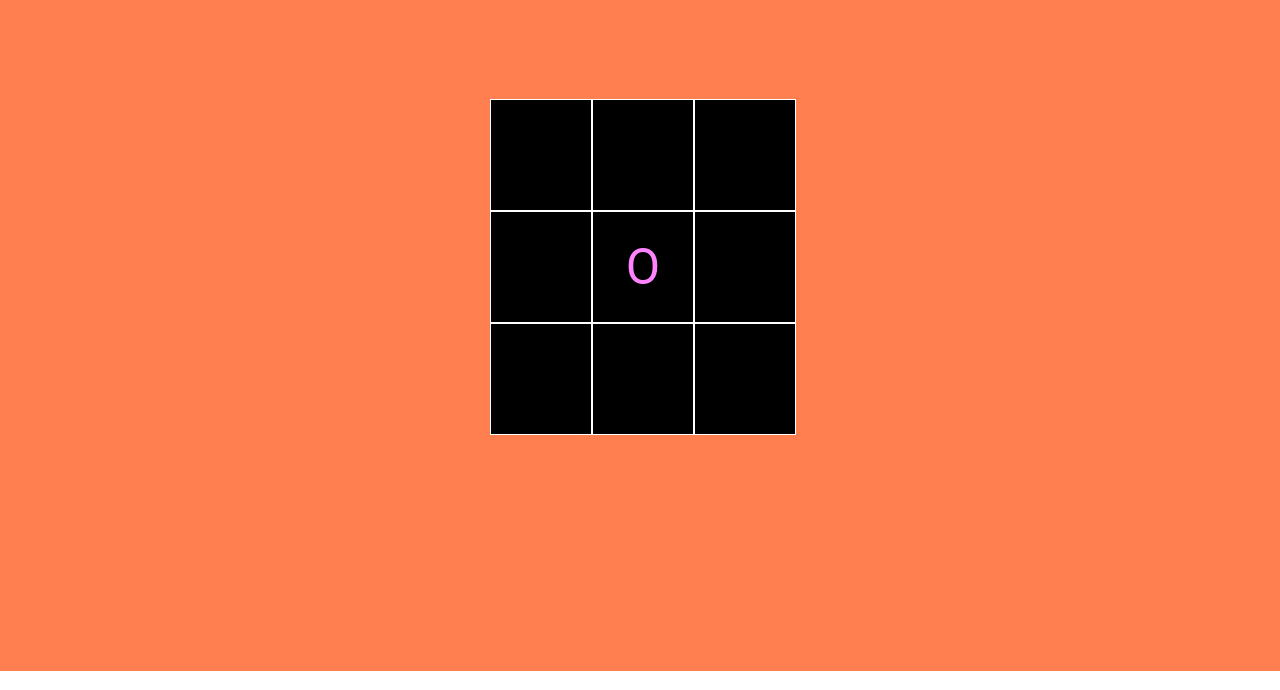
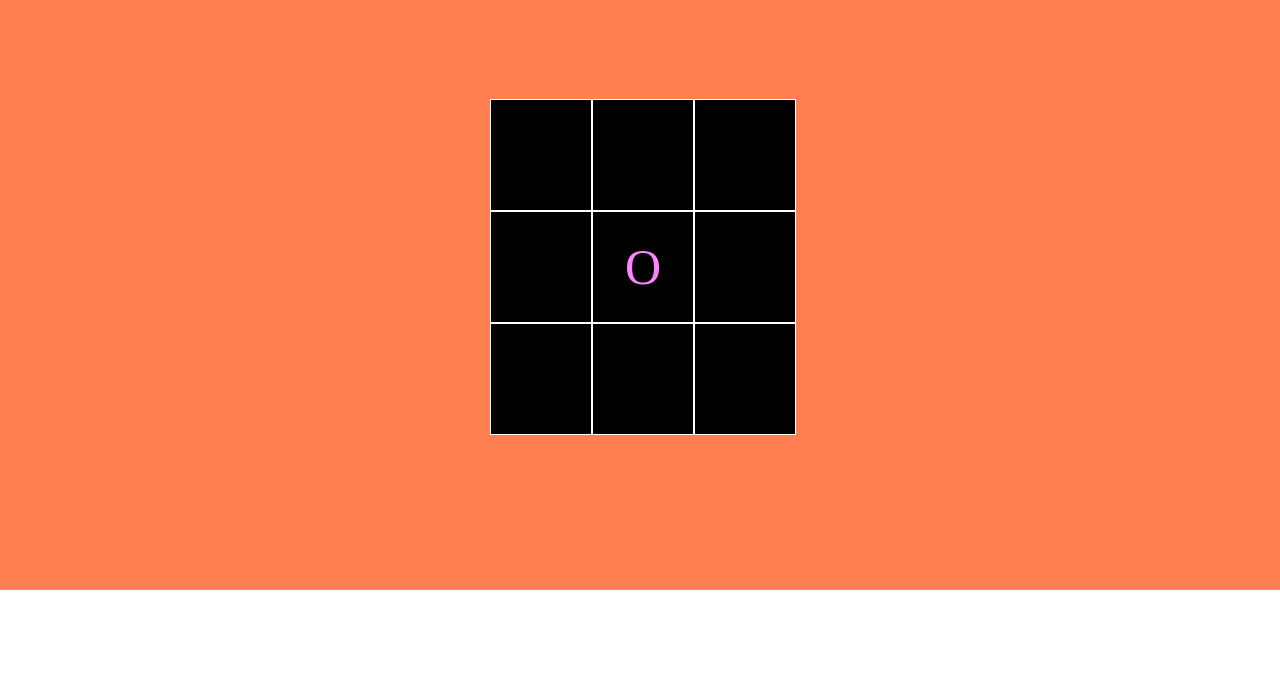
Before and after one commit to shailendra69/shailendra69.github.io, a plain HTML site: page tictac/index.html in a window 1280 px wide. Both pictures are taken after a click on the element 640 px from the left and 327 px from the top of the page. Shown: the part 110-800 px from the top of the page. Drawn offline with Linux system fonts and the light colour scheme.

Commit message:
modified file

```diff
--- a/tictac/script.js
+++ b/tictac/script.js
@@ -23,20 +23,20 @@ document.addEventListener("DOMContentLoaded", function () {
       currentPlayer = currentPlayer === "X" ? "O" : "X";
       event.target.innerHTML = currentPlayer;
     }
-    let writtenValue = event.target.innerHTML;
-    let writtenPosition = event.target.getAttribute("id");
-    fillingState[writtenPosition] = writtenValue;
+    let textValue = event.target.innerHTML;
+    let textPosition = event.target.getAttribute("id");
+    fillingState[textPosition] = textValue;
     Whowin();
   }
 
   function Whowin() {
-    let writtenClicked = writtenclicked();
-    if (writtenClicked > 4) {
-      console.log("writtenClicked" + writtenClicked);
+    let textClicked = textclicked();
+    if (textClicked > 4) {
+      console.log("textClicked" + textClicked);
       winner();
     }
   }
-  function writtenclicked() {
+  function textclicked() {
     let boxFilled = fillingState.filter((element) => {
       element.trim();
       return element != "";
--- a/tictac/style.css
+++ b/tictac/style.css
@@ -1,13 +1,11 @@
 body {
 
   margin: 0px;
-  font-family: "Roboto", sans-serif;
-
 }
 
 .background {
 
-  height: 781px;
+  height: 700px;
   width: 100%;
   background-color: coral;
 
@@ -39,7 +37,7 @@ body {
 
 .game div:hover {
 
-  background-color: rgb(26, 25, 25);
+  background-color: red;
 
 }
 
```
